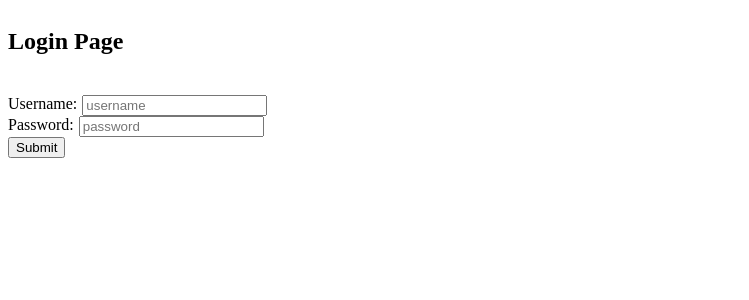
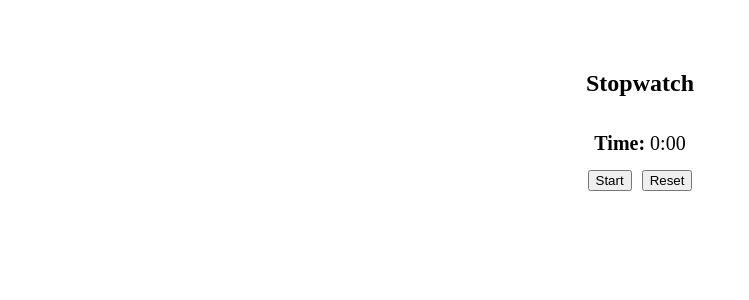
Before and after one commit to Rohitsinghwho/xfullname, a React (Vite) app: page / in a window 1280 px wide. Shown: the top 300 px of the page, without its empty margins (0-749 px from the left). Built offline with nearby package versions, Linux system fonts and the light colour scheme.

Commit message:
added stopwatch

```diff
--- a/src/App.jsx
+++ b/src/App.jsx
@@ -1,65 +1,55 @@
-import React, { useState } from 'react'
+import React, { useEffect, useState } from 'react'
 
 const App = () => {
-  const [name,setName]=useState({
-    Username:"",
-    Password:""
-  });
-  const [CorrectInfo,setCorrectInfo]=useState(null);
+  const [seconds,setSeconds]=useState(0);
+  const [isRunning,setIsRunning]=useState(false);
 
-  const handleSubmit=(e)=>{
-    e.preventDefault();
-    if(name.Username&&name.Password){
-      if(name.Username==="user"&&name.Password==="password"){
-        setCorrectInfo(true);
-      }else{
-        setCorrectInfo(false);
-      }
+  useEffect(()=>{
+    let timer;
+    if(isRunning){
+      timer=setInterval(() => {
+        setSeconds((prev)=>prev+1);
+      }, 1000);
     }
-    setName({Username:"",Password:""})
+    return ()=>clearInterval(timer);
+  },[isRunning])
 
+  const hanldeStartStop=()=>{
+    setIsRunning((prev)=>!prev);
+  }
+
+  const handleReset=()=>{
+    setIsRunning(false);
+    setSeconds(0);
+  }
+
+  const formatTime=(totalSeconds)=>{
+    const minutes=Math.floor(totalSeconds/60);
+    const secs=totalSeconds%60;
+    return `${minutes}:${secs.toString().padStart(2,"0")}`
   }
   return (
     <div
     style={{
       display:"flex",
-      gap:"20px",
-        flexDirection:"column"
-
+      flexDirection:"column",
+      gap:"15px",
+      alignItems:"center",
+      marginTop:"50px"
     }}
     >
 
-    <h2>Login Page</h2>
-      {CorrectInfo===true&&<p>Welcome, user!</p>}
-      {CorrectInfo===false&&<p>Invalid username or password</p>}
-    <form onSubmit={handleSubmit}>
-      <div
-      style={{
-        display:"flex",
-        gap:"5px",
-      }}
-      >
-
-      <label htmlFor="user">Username:</label>
-      <input
-      required
-      type="text"
-      value={name.Username}
-      onChange={(e)=>setName({...name,Username:e.target.value})}
-      placeholder='username'
-      />
+      <h2>Stopwatch</h2>
+      <div style={{fontSize:"20px"}}>
+        <strong>Time: </strong>
+        {formatTime(seconds)}
       </div>
-      <div
-      style={{
-        display:"flex",
-        gap:"5px"
-      }}
-      >
-      <label htmlFor="password">Password:</label>
-      <input placeholder='password' required type="password" value={name.Password} onChange={(e)=>setName({...name,Password:e.target.value})}/>
+      <div style={{display:"flex",gap:"10px"}}>
+        <button onClick={hanldeStartStop}>
+          {isRunning?"Stop":"Start"}
+        </button>
+        <button onClick={handleReset}>Reset</button>
       </div>
-      <button type="submit">Submit</button>
-    </form>
     </div>
   )
 }
```
